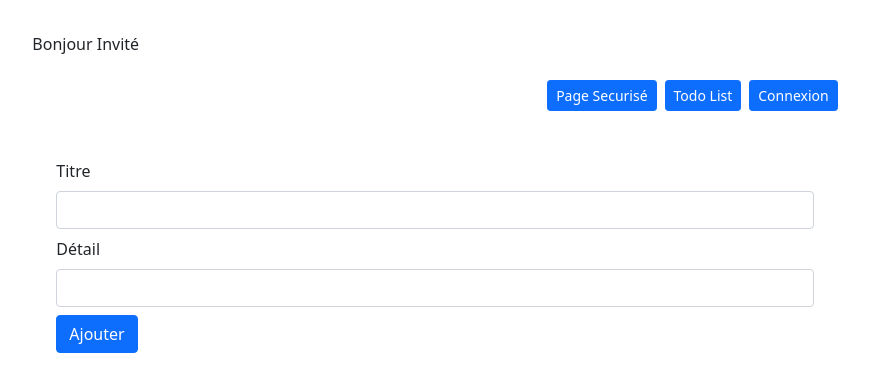
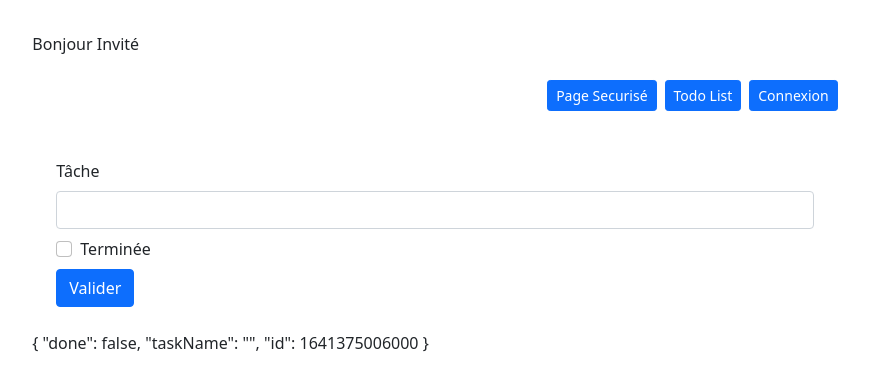
Before and after one commit to Sunaipa/authentication-app, an Angular app: page /todo-form in a window 1280 px wide. Shown: the top 392 px of the page, without its empty margins (205-1074 px from the left). Built offline with nearby package versions, Linux system fonts and the light colour scheme.

Commit message:
Ajout de tache

```diff
--- a/src/app/pages/todo/todo-form/todo-form.component.html
+++ b/src/app/pages/todo/todo-form/todo-form.component.html
@@ -1,17 +1,17 @@
+<div class="container-fluid p-4">
 
+    <div class="mb-2">
+        <label class="form-label">Tâche</label>
+        <input class="form-control" type="text" [(ngModel)]="task.taskName">
+    </div>
 
-<div class="container-fluid p-4">
-    <div class="mb-2">
-        <label for="" class="form-label"> Titre </label>
-        <input class="form-control" type="text" id=""
-        [(ngModel)]="userInput.titre">
+    <div class="mb-2 form-check">
+        <input class="form-check-input" type="checkbox" [(ngModel)]="task.done">
+        <label class="form-check-label">Terminée</label>
     </div>
-    <div class="mb-2">
-        <label for="" class="form-label"> Détail</label>
-        <input class="form-control" type="text" id=""
-        [(ngModel)]="userInput.detail">
-    </div>
-    <button class="btn btn-primary" (click)="validateForm()">
-        Ajouter
-    </button>
+
+    <button class="btn btn-primary" (click)="validateForm()">Valider</button>
+
 </div>
+
+{{ task | json }}
--- a/src/app/pages/todo/todo-form/todo-form.component.ts
+++ b/src/app/pages/todo/todo-form/todo-form.component.ts
@@ -1,7 +1,6 @@
 import { Router } from '@angular/router';
-import { TodoListComponent } from '../todo-list/todo-list.component';
 import { TodoService } from '../../../services/todo.service';
-import { TodoDataInterface } from '../../../models/Todo.model';
+import { Todo, } from '../../../models/todo.model';
 import { Component, OnInit } from '@angular/core';
 
 @Component({
@@ -11,20 +10,19 @@ import { Component, OnInit } from '@angular/core';
 })
 export class TodoFormComponent implements OnInit {
 
-  userInput: TodoDataInterface = {
-    titre:'',
-    detail: ''
-  };
 
-  constructor(private todoListService: TodoService,
-              private router: Router) { }
+  task: Todo;
+
+  constructor(private taskService: TodoService,
+              private router: Router) {
+    this.task = this.taskService.getNewTodo();
+  }
 
   ngOnInit(): void {
   }
 
-  validateForm(): void {
-    this.todoListService.addTodo(this.userInput)
-    this.router.navigate(['/todoList'])
+  validateForm() {
+    this.taskService.addTask(this.task);
+    this.router.navigate(['/todo-list'])
   }
-
 }
--- a/src/app/pages/todo/todo-list/todo-list.component.html
+++ b/src/app/pages/todo/todo-list/todo-list.component.html
@@ -1,4 +1,6 @@
 <div class="p-4">
+
+    <button class="btn btn-primary mt-3 mb-2" routerLink="/todo-form">Ajouter une tache</button>
 
     <table class="table table-striped">
         <thead>
--- a/src/app/services/todo.service.ts
+++ b/src/app/services/todo.service.ts
@@ -1,5 +1,5 @@
 import { Injectable } from '@angular/core';
-import { Todo, TodoDTOInterface } from '../models/Todo.model';
+import { Todo } from '../models/todo.model';
 
 @Injectable({
   providedIn: 'root'
```
